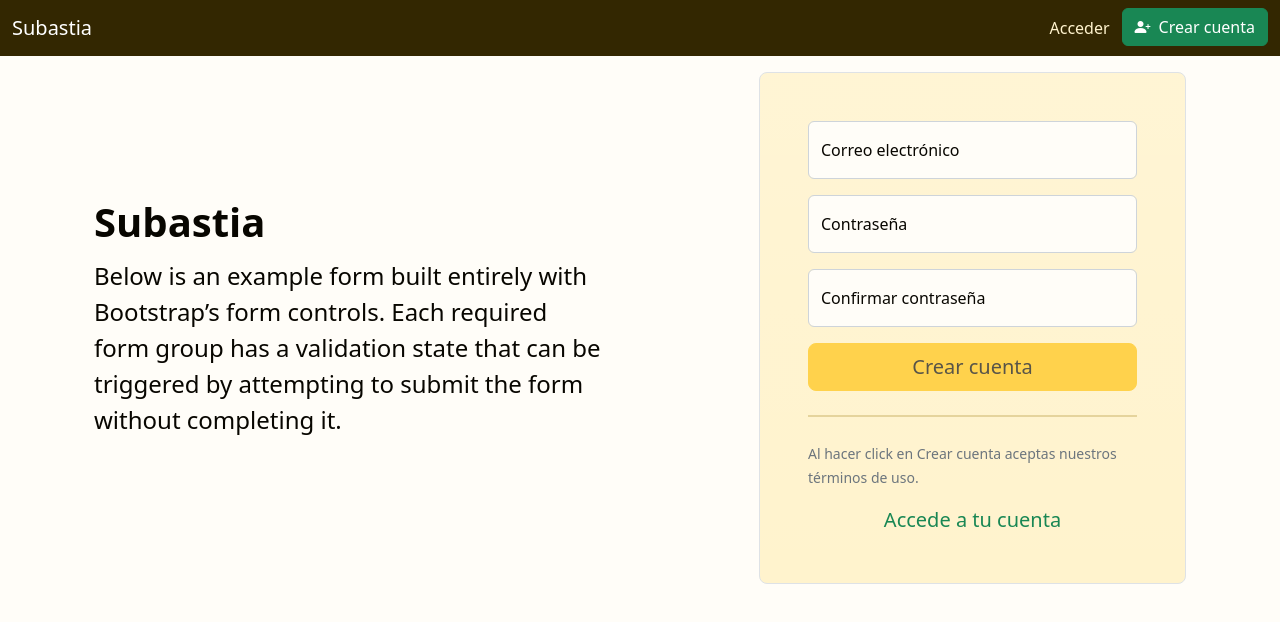
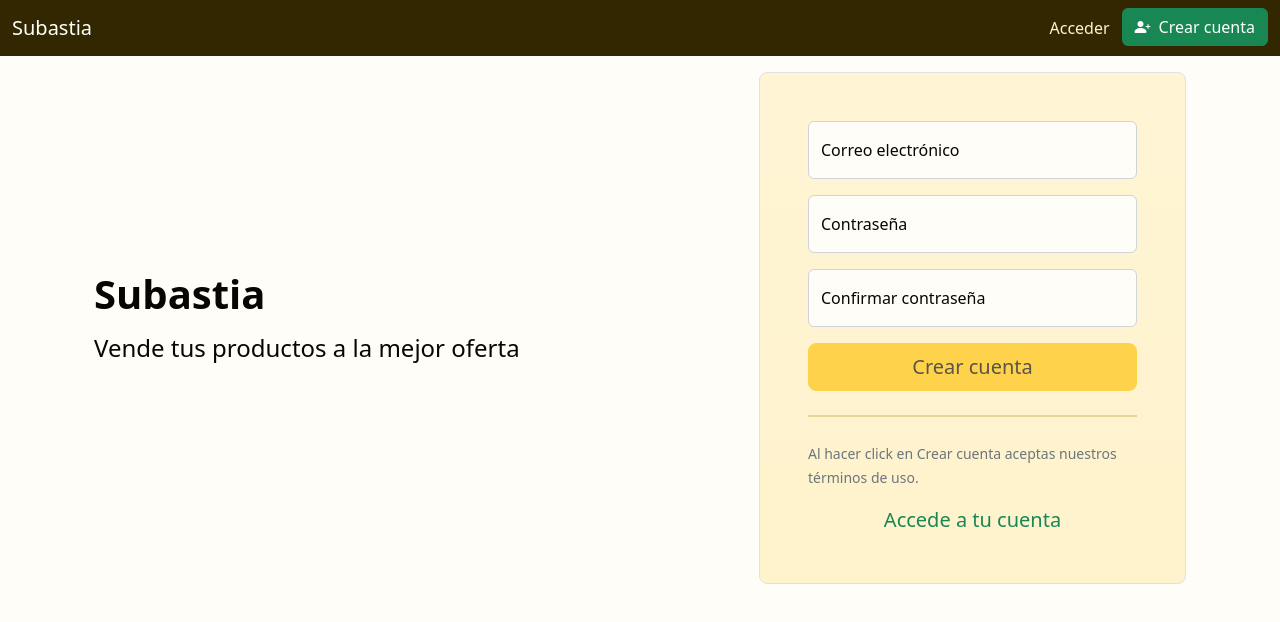
Before and after one commit to wonddark/mercadi, a React (Create React App) app: page / in a window 1280 px wide. Shown: the top 622 px of the page. Built offline with nearby package versions, Linux system fonts and the light colour scheme.

Commit message:
Updated the slogan for app

```diff
--- a/src/components/HomePage.tsx
+++ b/src/components/HomePage.tsx
@@ -16,9 +16,7 @@ function HomePage() {
         <div className="col-lg-7 text-center text-lg-start">
           <h1 className="display-4 fw-bold lh-1 mb-3">Subastia</h1>
           <p className="col-lg-10 fs-4">
-            Below is an example form built entirely with Bootstrap’s form
-            controls. Each required form group has a validation state that can
-            be triggered by attempting to submit the form without completing it.
+            Vende tus productos a la mejor oferta
           </p>
         </div>
         <div className="col-md-10 mx-auto col-lg-5">
```
